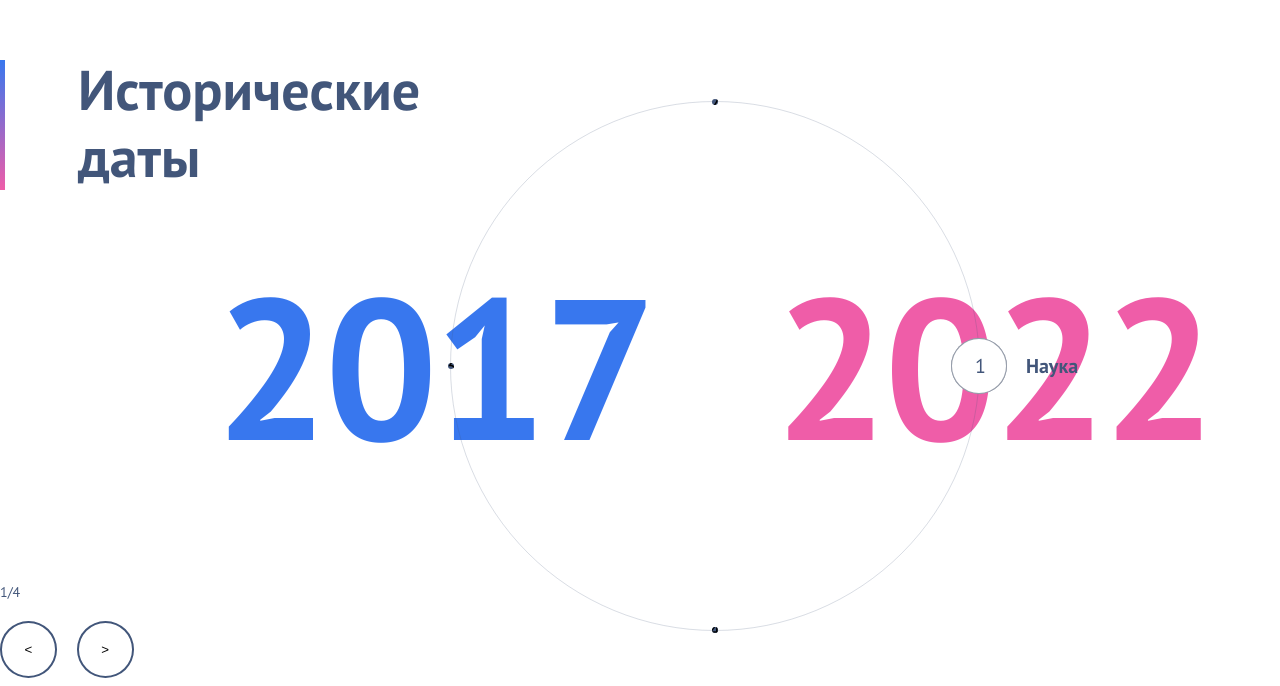
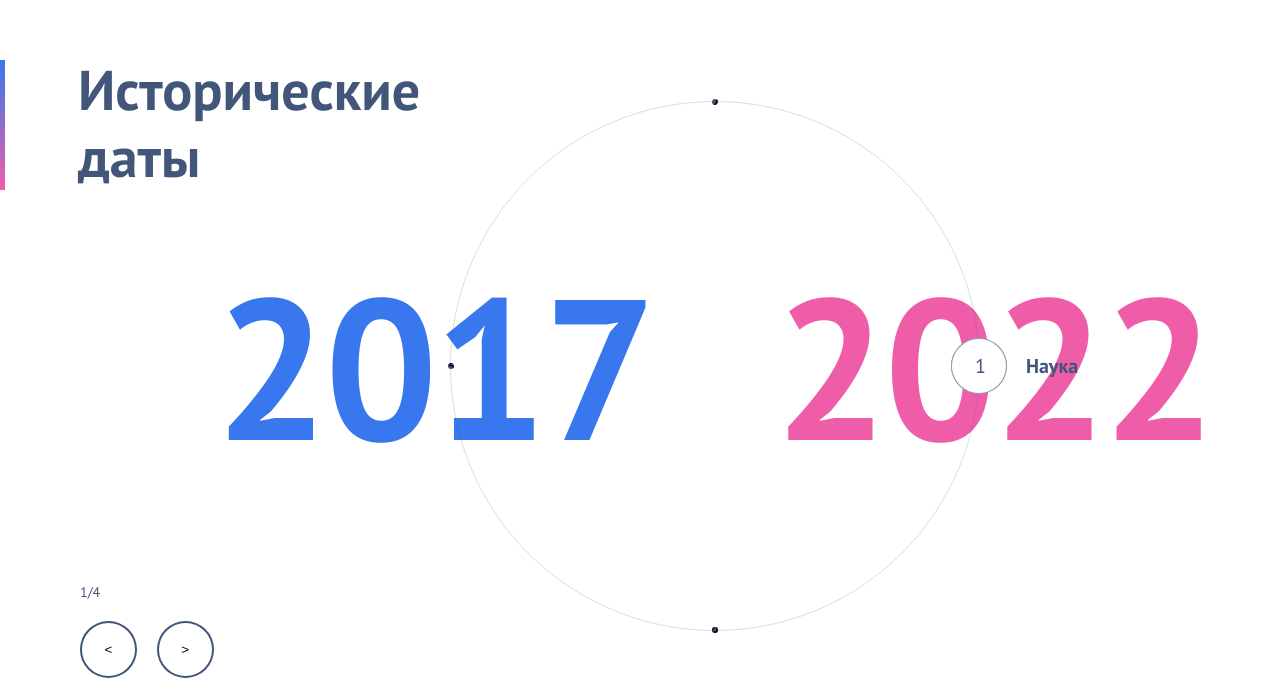
Before and after one commit to fermer123/startonly, a React app: page / in a window 1280 px wide. Shown: the part 114-800 px from the top of the page. Built offline with nearby package versions, Linux system fonts and the light colour scheme.

Commit message:
need to change identname local error

```diff
--- a/src/App.tsx
+++ b/src/App.tsx
@@ -3,7 +3,7 @@ import Slide from './components/slides/Slide';
 import Header from './components/Header/Header';
 import Pagination from './components/pagination/Pagination';
 import Years from './components/Years/Years';
-import style from './index.module.scss';
+import style from './index.scss';
 
 const App: React.FC = () => {
   return (
--- a/src/components/Years/Years.module.scss
+++ b/src/components/Years/Years.module.scss
@@ -1,4 +1,4 @@
-.container {
+.years_container {
   margin: 0 auto;
   max-height: 160px;
   margin-bottom: 137px;
--- a/src/components/Years/Years.tsx
+++ b/src/components/Years/Years.tsx
@@ -6,7 +6,7 @@ const Years: React.FC = () => {
   const { data, year, rotate, rot } = useCustomContext();
 
   return (
-    <div className={style.container}>
+    <div className={style.years_container}>
       {data.map((e) =>
         e.id === year ? (
           <div className={style.years} key={e.id}>
--- a/src/components/pagination/Pagination.module.scss
+++ b/src/components/pagination/Pagination.module.scss
@@ -1,7 +1,8 @@
-.container {
+.pagination_container {
+  display: block;
+  margin-bottom: 56px;
+  margin-left: 80px;
   max-width: 120px;
-  //margin: 137px 0px 56px 80px;
-  margin-top: 137px;
   .pageCount {
     font-size: 14px;
     line-height: 18px;
--- a/src/components/pagination/Pagination.tsx
+++ b/src/components/pagination/Pagination.tsx
@@ -6,7 +6,7 @@ const Pagination = () => {
   const { data, year, rot } = useCustomContext();
 
   return (
-    <div className={style.container}>
+    <div className={style.pagination_container}>
       <div className={style.pageCount}>
         {year}/{data.length}
       </div>
--- a/src/components/slides/Slide.tsx
+++ b/src/components/slides/Slide.tsx
@@ -14,7 +14,7 @@ const Slide: React.FC = () => {
       modules={[Navigation]}
       navigation
       spaceBetween={80}
-      slidesPerView={3}
+      slidesPerView={5}
     >
       {data[year - 1].events.map((e: iventItem) => (
         <SwiperSlide className={style.swiperslide} key={e.year}>
```
Also changed, not shown: src/index.scss (renamed from src/index.module.scss).
